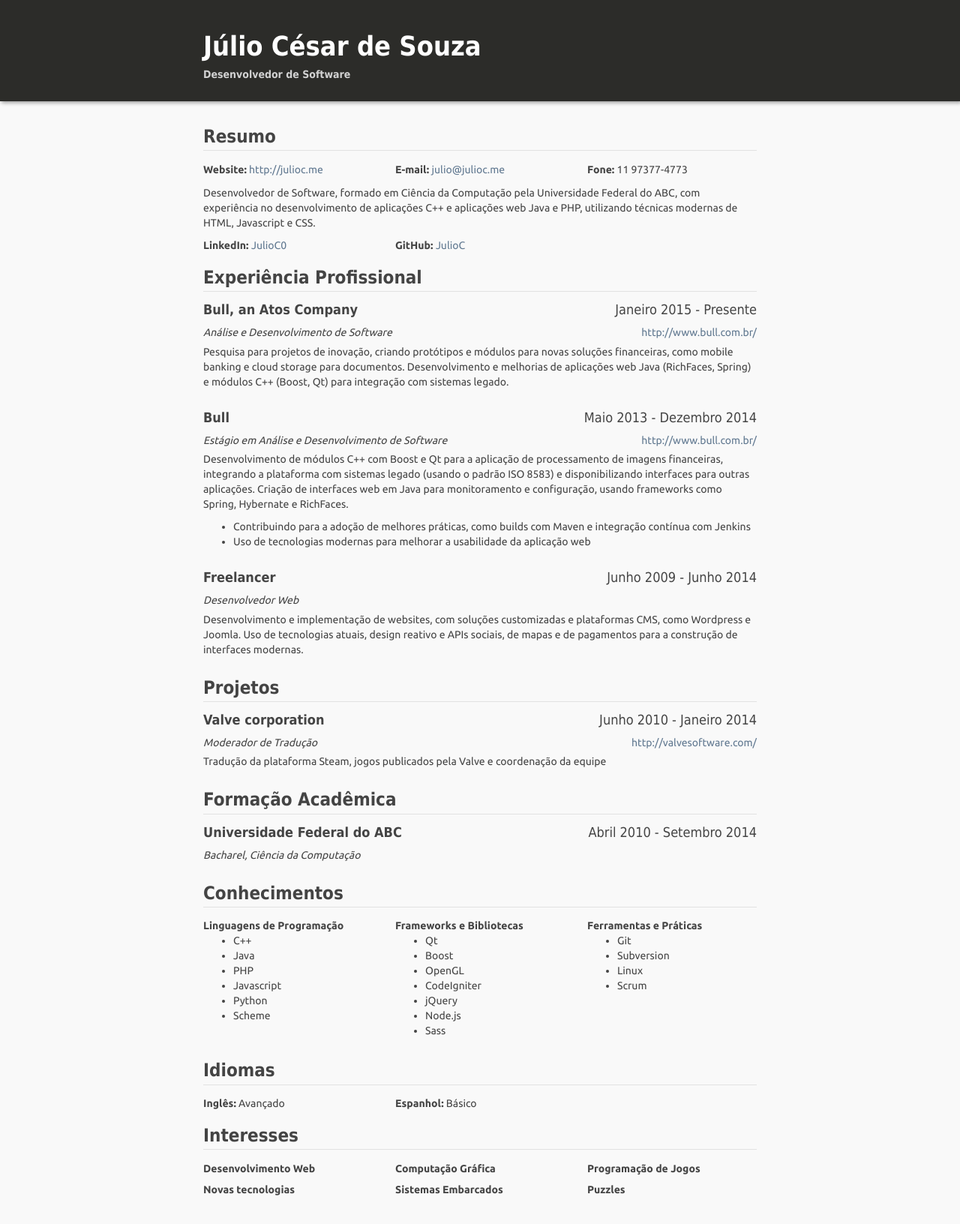
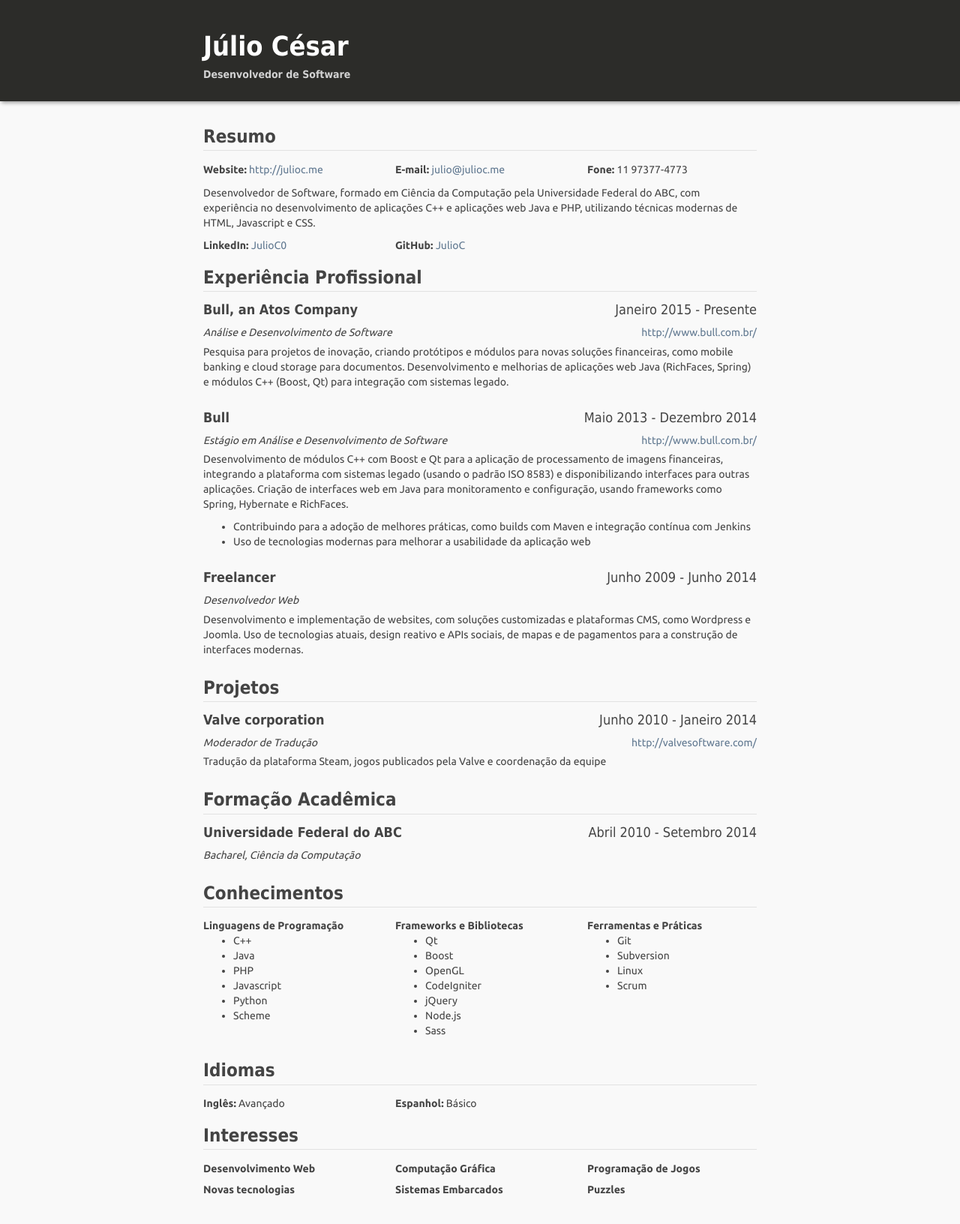
Before and after one commit to JulioC/julioc.github.io, a Jekyll site: the page built from resume.pt-br.html, in a window 1280 px wide. Shown: the whole page at 75% size. Built offline with Jekyll 4.4.1, drawn with Linux system fonts in a browser that asks for light colours; nearby versions of some CDN libraries; library files that are not in the unit come from our copies.

Commit message:
Added layout for pages

```diff
--- a/_config.yml
+++ b/_config.yml
@@ -5,6 +5,15 @@
 gems:
   - jekyll-sitemap # generates standart sitemaps
 
+# content processing
+markdown: kramdown
+kramdown:
+  input: GFM
+highlighter: pygments
+
+baseurl: "/"
+permalink: /:title/
+
 # site properties
 disqus: # disqus shortname (find it on the Settings page)
 google_analytics: UA-30488321-1 # tracking code (e.g. UA-2110908-2)
--- a/_layouts/default.html
+++ b/_layouts/default.html
@@ -19,7 +19,7 @@
     <link href="vendor/font-awesome/css/font-awesome.min.css" rel="stylesheet">
     <link href='http://fonts.googleapis.com/css?family=Ubuntu:400,700' rel='stylesheet' type='text/css'>
 
-    <link href="{{ site.baseurl }}/css/style.css" rel="stylesheet">
+    <link href="{{ site.baseurl }}css/style.css" rel="stylesheet">
 
     <!--[if lt IE 9]>
       <script src="https://oss.maxcdn.com/html5shiv/3.7.2/html5shiv.min.js"></script>
--- /dev/null
+++ b/_layouts/page.html
@@ -0,0 +1,14 @@
+---
+layout: default
+---
+
+<div id="header">
+  <div id="header-content" class="container">
+    <h1 id="title"><a href="{{ site.baseurl }}">{{ site.name }}</a></h1>
+    {% if page.title %}<h2 id="subtitle">{{ page.title }}</h2>{% endif %}
+  </div>
+</div>
+
+<div id="content" class="container">
+  {{ content }}
+</div>
--- a/css/style.css
+++ b/css/style.css
@@ -48,9 +48,14 @@
   color: #E5E5E5;
 }
 
-#title {
+#title,
+#title a {
   color: #fff;
   margin-top: 0;
+}
+
+#title a:hover {
+  text-decoration: none;
 }
 
 #subtitle {
--- a/resume.pt-br.html
+++ b/resume.pt-br.html
@@ -1,15 +1,8 @@
 ---
-layout: default
+layout: page
+title: Desenvolvedor de Software
 ---
 
-<div id="header">
-  <div id="header-content" class="container">
-    <h1 id="title">Júlio César de Souza</h1>
-    <h2 id="subtitle">Desenvolvedor de Software</h2>
-  </div>
-</div>
-
-<div id="content" class="container">
 <section id="basics">
   <div id="contacts">
     <h3 class="underlined">Resumo</h3>
@@ -302,4 +295,3 @@
     </div>
   </div>
 </section>
-</div>
```
Also changed, not shown: projects.html (+2 -11 lines), resume.en.html (+2 -10 lines). Lines whose indentation alone changed are shown as unchanged.
